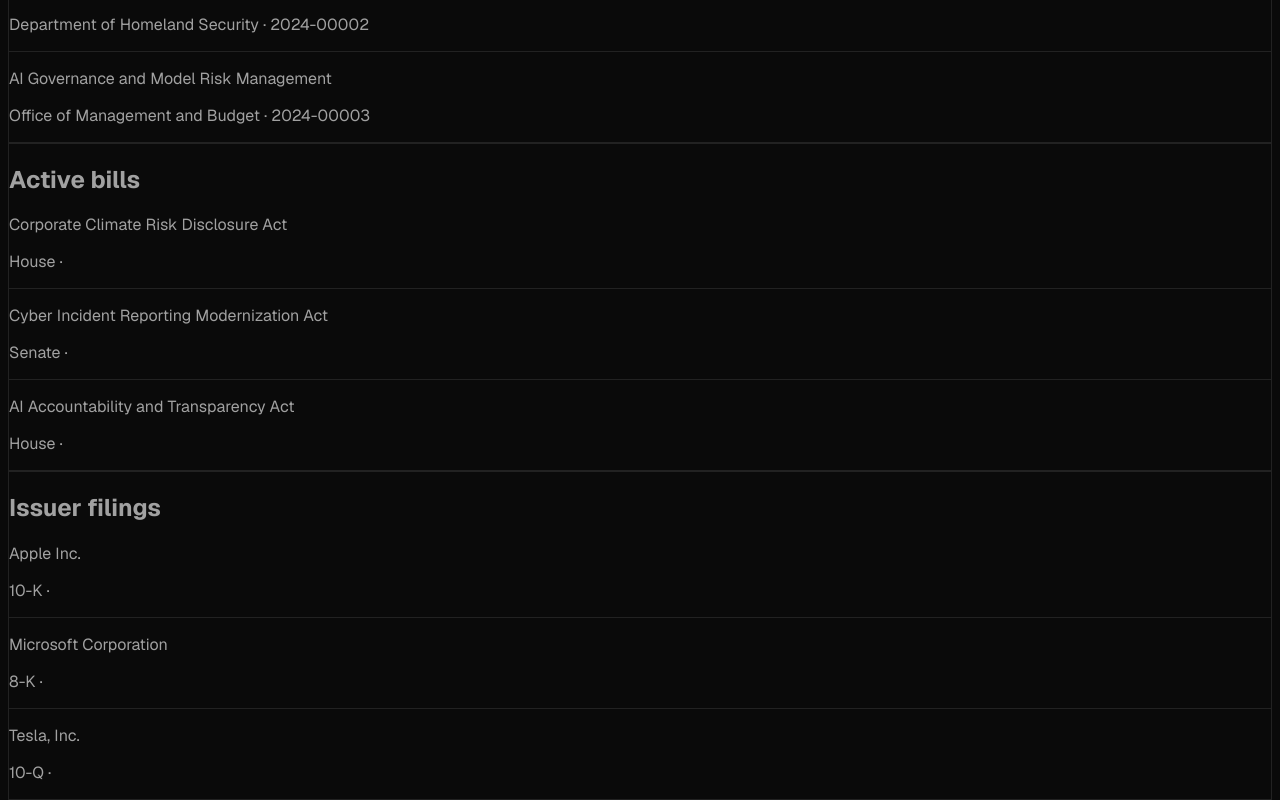
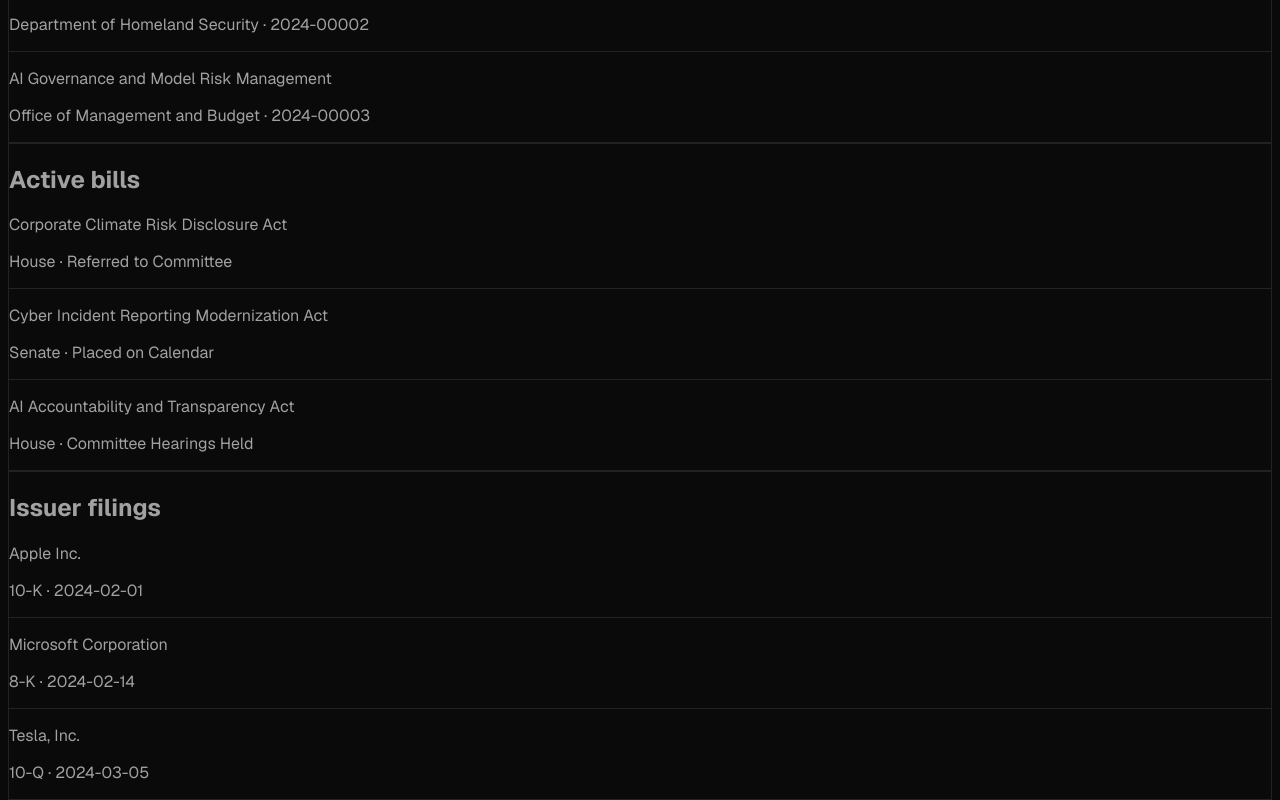
Before and after one commit to faizancodes/rulebase, a Next.js app: page /dashboard in a window 1280 px wide. Shown: the part 2838-3638 px from the top of the page. Built offline with nearby package versions, Linux system fonts and the light colour scheme.

Commit message:
fix: resolve build errors for deployment (cycle 7)

```diff
--- a/src/app/(dashboard)/compare/page.tsx
+++ b/src/app/(dashboard)/compare/page.tsx
@@ -1,9 +1,7 @@
-import { SourceDiffView } from "@/components/compare/source-diff-view";
-import { fetchCompareItems } from "@/lib/api";
+"use client";
 
-export default async function ComparePage() {
-  const comparisonResponse = await fetchCompareItems([]);
-  const comparison = comparisonResponse.data;
+import { ComparePanel } from "@/components/compare/compare-panel";
 
-  return <SourceDiffView comparison={comparison} />;
+export default function ComparePage() {
+  return <ComparePanel />;
 }
--- a/src/app/(dashboard)/dashboard/page.tsx
+++ b/src/app/(dashboard)/dashboard/page.tsx
@@ -89,13 +89,13 @@
           <Card>
             <div className="space-y-4">
               <h2 className="text-xl text-text-primary">Active bills</h2>
-              {bills.length > 0 ? bills.slice(0, 3).map((bill) => <div key={bill.billId} className="border-b border-border-subtle pb-3 last:border-0 last:pb-0"><p className="text-sm text-text-primary">{bill.title}</p><p className="text-xs text-text-muted">{bill.chamber} · {bill.status}</p></div>) : <EmptyState title="No bills" description="No congressional activity matched the current filters." />}
+              {bills.length > 0 ? bills.slice(0, 3).map((bill) => <div key={bill.billId} className="border-b border-border-subtle pb-3 last:border-0 last:pb-0"><p className="text-sm text-text-primary">{bill.title}</p><p className="text-xs text-text-muted">{bill.chamber} · {bill.latestAction ?? bill.status}</p></div>) : <EmptyState title="No bills" description="No congressional activity matched the current filters." />}
             </div>
           </Card>
           <Card>
             <div className="space-y-4">
               <h2 className="text-xl text-text-primary">Issuer filings</h2>
-              {filings.length > 0 ? filings.slice(0, 3).map((filing) => <div key={filing.accessionNumber} className="border-b border-border-subtle pb-3 last:border-0 last:pb-0"><p className="text-sm text-text-primary">{filing.companyName}</p><p className="text-xs text-text-muted">{filing.formType} · {filing.filedAt}</p></div>) : <EmptyState title="No filings" description="No SEC filings matched the current filters." />}
+              {filings.length > 0 ? filings.slice(0, 3).map((filing) => <div key={filing.accessionNumber} className="border-b border-border-subtle pb-3 last:border-0 last:pb-0"><p className="text-sm text-text-primary">{filing.companyName}</p><p className="text-xs text-text-muted">{filing.formType} · {filing.filingDate}</p></div>) : <EmptyState title="No filings" description="No SEC filings matched the current filters." />}
             </div>
           </Card>
         </div>
--- a/src/components/charts/cross-source-timeline.tsx
+++ b/src/components/charts/cross-source-timeline.tsx
@@ -3,8 +3,16 @@
 import { Card } from "@/components/ui/card";
 import type { DashboardVelocityPoint, EntityTimelineItem } from "@/lib/types";
 
+interface TimelineEntry {
+  id: string;
+  date: string;
+  sourceType: string;
+  title: string;
+  summary: string;
+}
+
 interface CrossSourceTimelineProps {
-  items: EntityTimelineItem[];
+  items: EntityTimelineItem[] | TimelineEntry[];
   velocity: DashboardVelocityPoint[];
 }
 
--- a/src/components/search/search-filters.tsx
+++ b/src/components/search/search-filters.tsx
@@ -20,6 +20,7 @@
 
   return (
     <div className="grid gap-4 rounded border border-border-default bg-surface-2 p-4 md:grid-cols-2 xl:grid-cols-4">
+      <Input placeholder="Search terms" value={filters.q ?? ""} onChange={handleChange("q")} />
       <Input placeholder="Agency" value={filters.agency ?? ""} onChange={handleChange("agency")} />
       <Input placeholder="Committee" value={filters.committee ?? ""} onChange={handleChange("committee")} />
       <Input placeholder="Issuer" value={filters.issuer ?? ""} onChange={handleChange("issuer")} />
```
